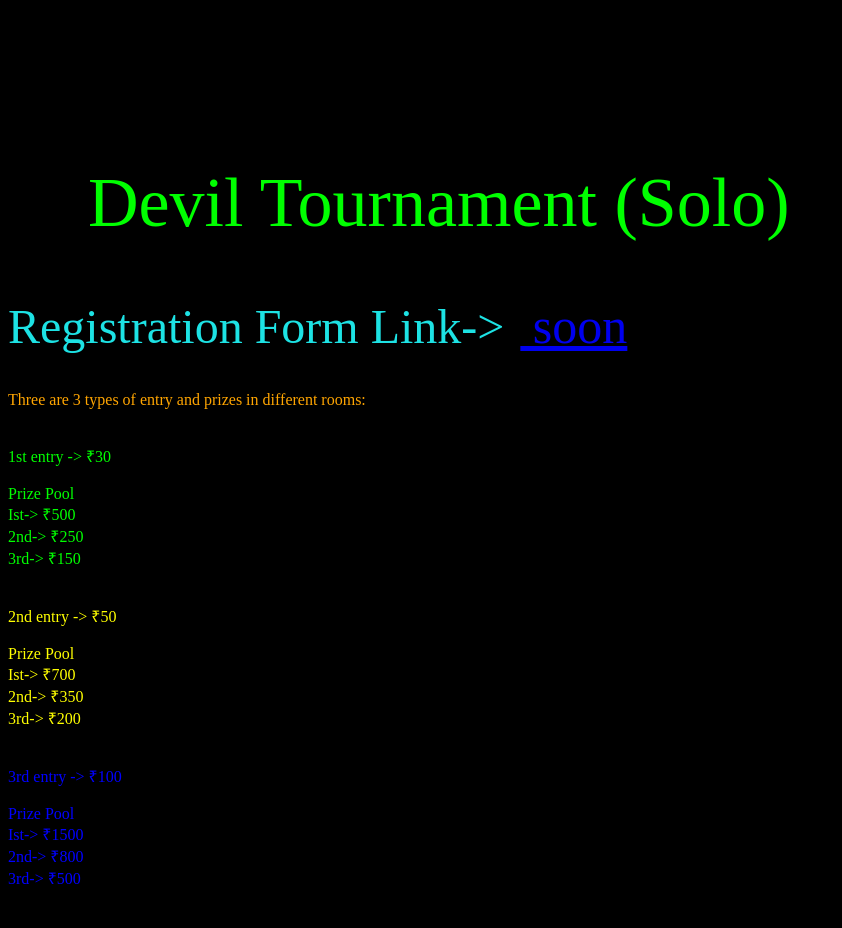
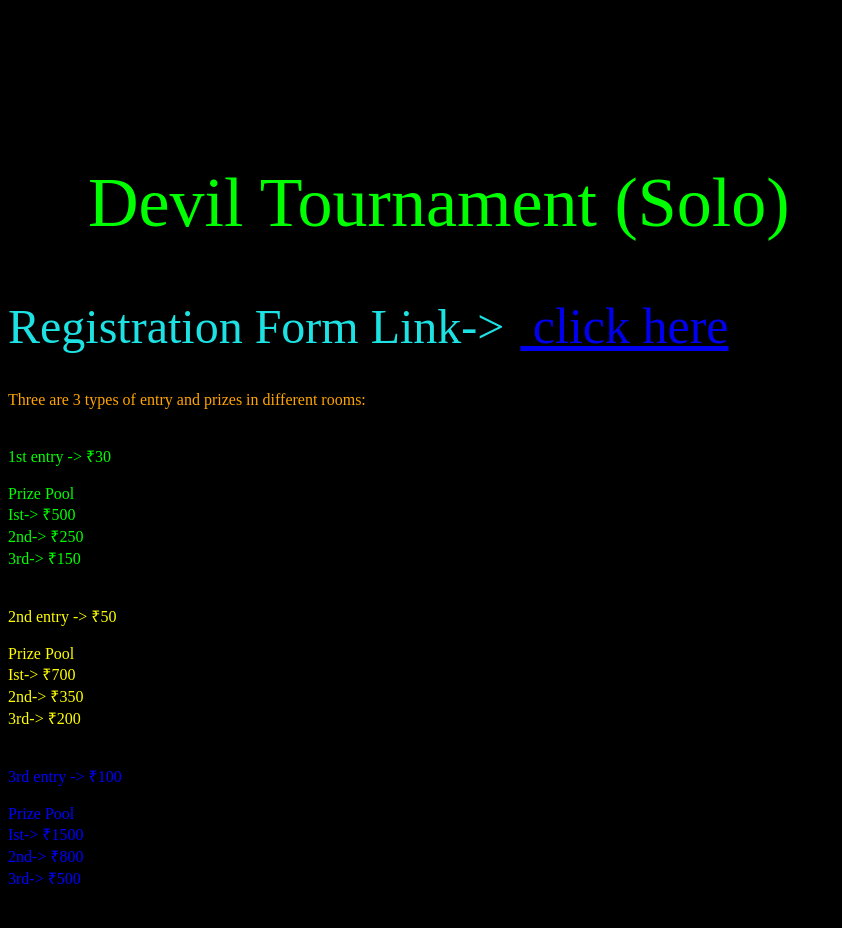
Before and after one commit to AmiKanwar/solo.github.io, a plain HTML site: page index.html in a window 1280 px wide. Shown: the part 5-933 px from the top of the page, without its empty margins (0-842 px from the left). Drawn offline with Linux system fonts and the light colour scheme.

Commit message:
Update index.html

```diff
--- a/index.html
+++ b/index.html
@@ -9,7 +9,7 @@
 	Devil Tournament (Solo)</div>
 	<br><br><br>
 
-	<font text style="color:#1de2e4" align="center" size="20">Registration Form Link-> </font>&nbsp;<a href="#"> soon</a><br> <br><br>
+	<font text style="color:#1de2e4" align="center" size="20">Registration Form Link-> </font>&nbsp;<a href="https://docs.google.com/forms/d/e/1FAIpQLSdvlrtLVLkQoqkzCjAfqP6wpDSYaR-IX6-E4pgehx6uzgvgvQ/viewform?usp=sf_link"> click here</a><br> <br><br>
 	<div class="head2">
 		Three are 3 types of entry and prizes in different rooms:</div><br><br>
 		<div class="head3"> 1st entry -> ₹30<br><br>
```
